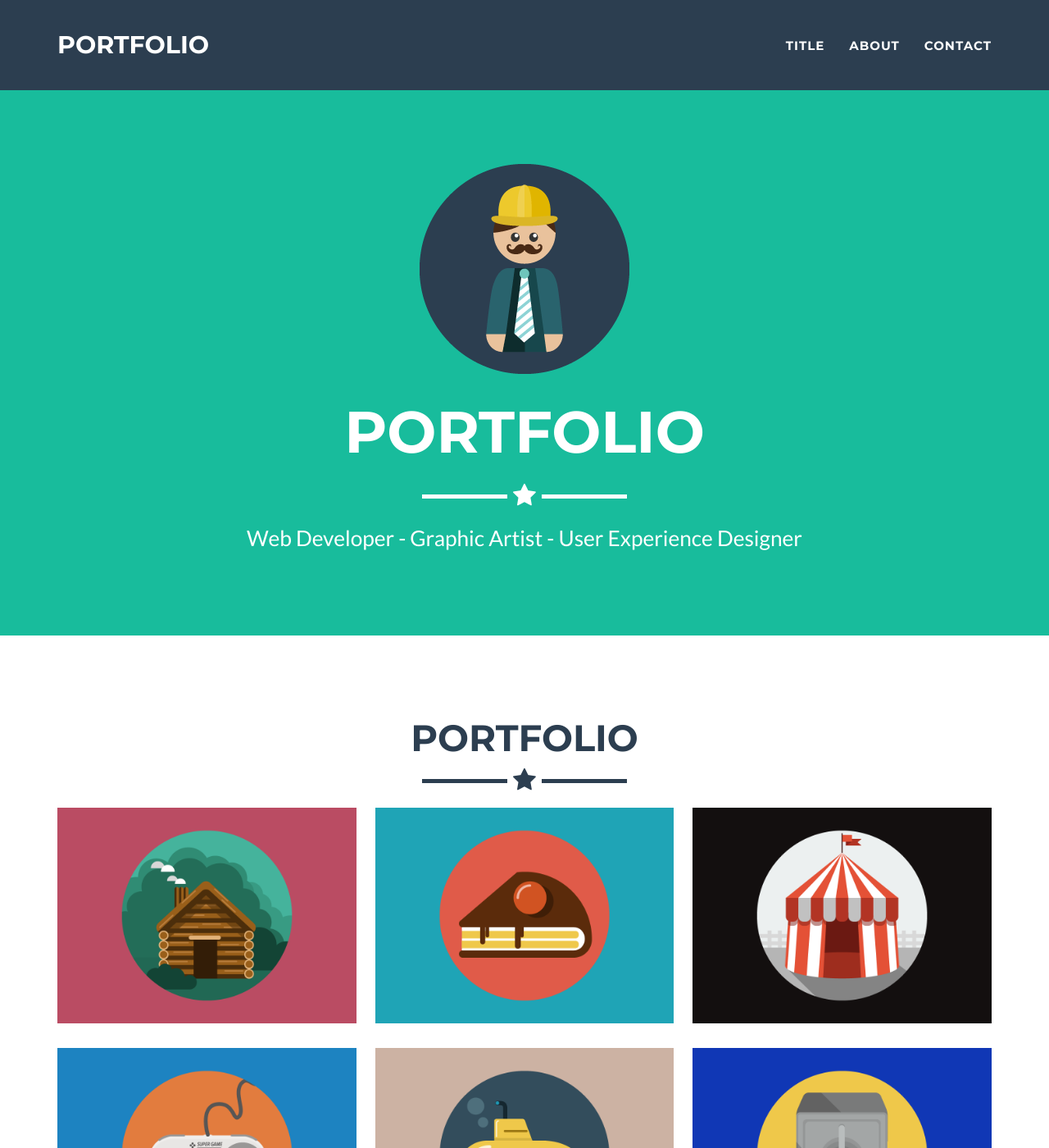
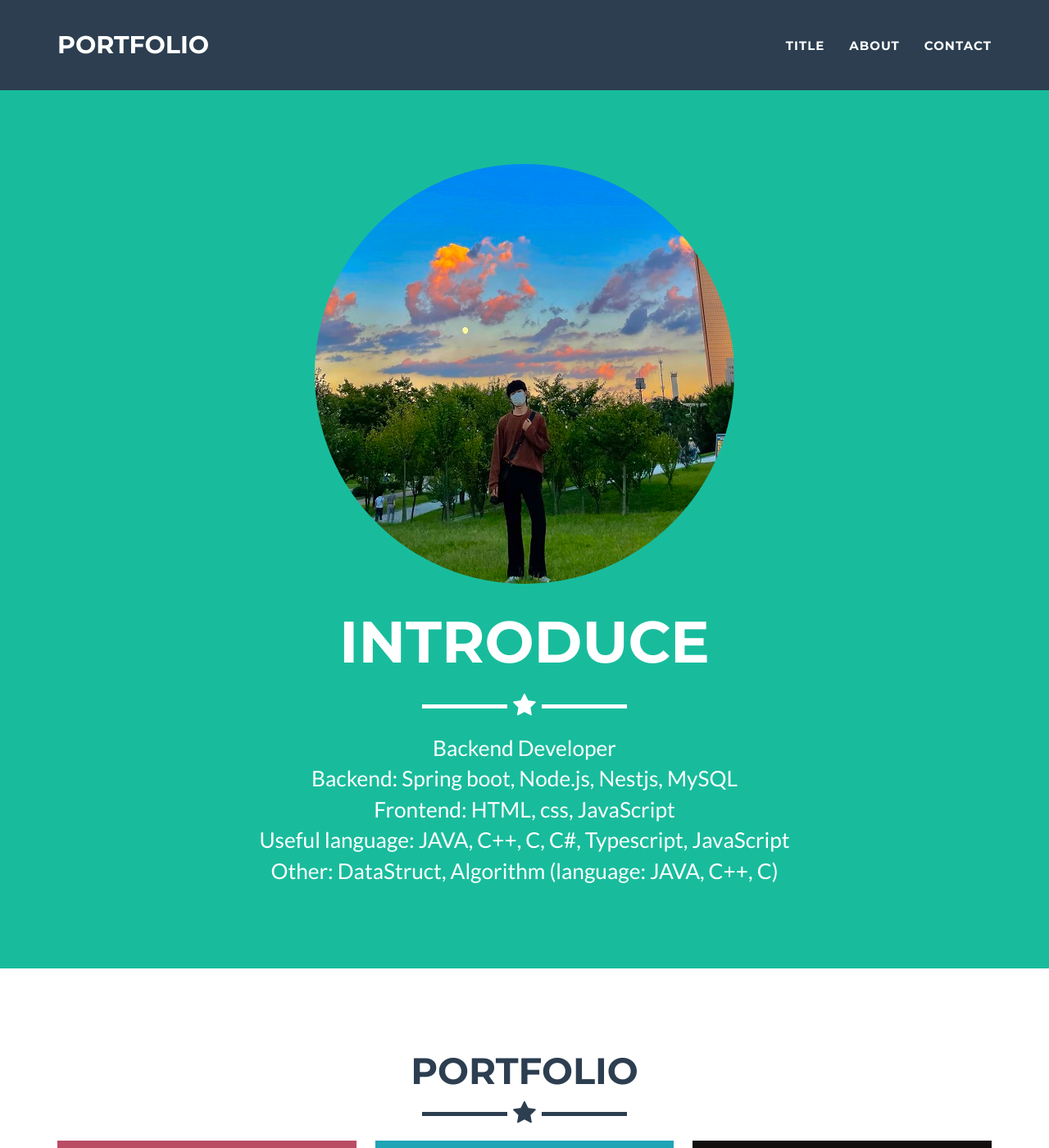
Before and after one commit to uiurihappy/uiurihappy.github.io, a Jekyll site: the page built from _posts/2014-07-18-project-1.markdown, in a window 1280 px wide and 1400 px high. Shown: the whole window at 82% size. Built offline with Jekyll 4.4.1, drawn with Linux system fonts in a browser that asks for light colours; some of the changed text lies outside the part shown.

Commit message:
feat: intro

```diff
--- a/_config.yml
+++ b/_config.yml
@@ -4,7 +4,9 @@ email: uiurihappy@naver.com
 url: https://github.com/uiurihappy
 description: "Write an awesome description for your new site here. You can edit this line in _config.yml. It will appear in your document head meta (for Google search results) and in your feed.xml site description."
 keywords: "your keywords, separated by commas"
-skills: "Web Developer - Graphic Artist - User Experience Designer"
+skills:
+  -line: Backend Developer
+  -line: Spring boot, Nestjs
 meta_author: LastName FirstName
 
 # Google webmaster tools
@@ -32,28 +34,24 @@ color:
 
 # Footer settings
 footer:
-  copyright: Dr. Henry Jekyll
   location: Location
   social: Around the Web
-  credits: Credits
 
 # Social networks usernames (many more available: google-plus, flickr, dribbble, pinterest, instagram, tumblr, linkedin, etc.)
 social:
-  - title: twitter
-    url: http://twitter.com/jekyllrb
+  - title: tistory
+    url: http://ybchar.tistory.com
   - title: facebook
-    url:
-  - title: stack-overflow
-    url: http://stackoverflow.com/questions/tagged/jekyll
-  - title: bitbucket
-    url: http://bitbucket.org/jekyll
+    url: https://ko-kr.facebook.com/people/%EC%B0%A8%EC%9C%A4%EB%B2%94/100009780332149/
   - title: github
-    url: http://github.com/jekyll
+    url: http://github.com/uiurihappy
+  - title: instagram
+    url: https://www.instagram.com/yb__char/
 
 # Postal address (add as many lines as necessary)
 address:
-  - line: 3481 Melrose Place
-  - line: Beverly Hills, CA 90210
+  - line: 서울특별시 영등포구 가마산로 442
+  - line: (신길동 래미안 프레비뉴) 07395
 
 # Credits content
 credits: 'Freelancer is a free to use, open source Bootstrap theme created by <a href="http://startbootstrap.com">Start Bootstrap</a>.'
--- a/_includes/footer.html
+++ b/_includes/footer.html
@@ -6,8 +6,7 @@
         <div class="footer-col col-md-4">
           <h3>{{ site.footer.location }}</h3>
           <p>
-                            {% for adress in site.address %}
-                                {{ adress.line }} <br>
+            {% for adress in site.address %} {{ adress.line }} <br />
             {% endfor %}
           </p>
         </div>
@@ -16,7 +15,9 @@
           <ul class="list-inline">
             {% for network in site.social %}
             <li>
-                                <a href="{{ network.url }}" class="btn-social btn-outline"><i class="fa fa-fw fa-{{ network.title }}"></i></a>
+              <a href="{{ network.url }}" class="btn-social btn-outline"
+                ><i class="fa fa-fw fa-{{ network.title }}"></i
+              ></a>
             </li>
             {% endfor %}
           </ul>
@@ -24,15 +25,6 @@
         <div class="footer-col col-md-4">
           <h3>{{ site.footer.credits }}</h3>
           <p>{{ site.credits }}</p>
-                    </div>
-                </div>
-            </div>
-        </div>
-        <div class="footer-below">
-            <div class="container">
-                <div class="row">
-                    <div class="col-lg-12">
-                        Copyright &copy; {{ site.footer.copyright }} 20{{ site.time | date: '%y' }}
         </div>
       </div>
     </div>
--- a/_includes/header.html
+++ b/_includes/header.html
@@ -3,11 +3,22 @@
   <div class="container">
     <div class="row">
       <div class="col-lg-12">
-        <img class="img-responsive" src="img/profile.png" alt="profile-pic" />
+        <img
+          class="img-responsive"
+          src="img/profile1.png"
+          alt="profile-pic"
+          style="border-radius: 50%"
+        />
         <div class="intro-text">
-          <span class="name">{{ site.title }}</span>
+          <span class="name">Introduce</span>
           <hr class="star-light" />
-          <span class="skills">{{ site.skills }}</span>
+          <span class="skills">
+            Backend Developer <br />
+            Backend: Spring boot, Node.js, Nestjs, MySQL <br />
+            Frontend: HTML, css, JavaScript <br />
+            Useful language: JAVA, C++, C, C#, Typescript, JavaScript <br />
+            Other: DataStruct, Algorithm (language: JAVA, C++, C) <br />
+          </span>
         </div>
       </div>
     </div>
```
Also changed, not shown: img/profile1.png (added). Lines whose indentation alone changed are shown as unchanged.
